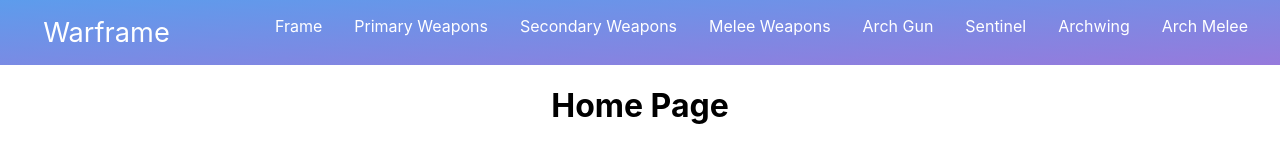
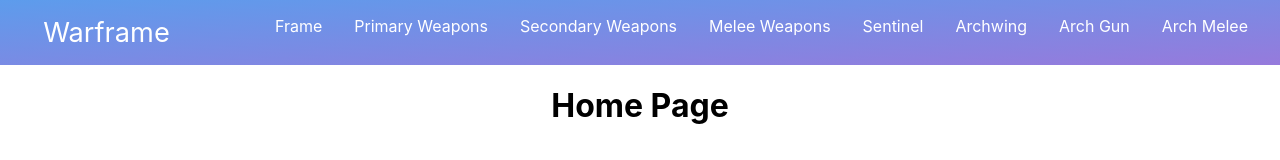
Before and after one commit to MKAbuMattar/warframe, a React (Create React App) app: page / in a window 1280 px wide. Shown: the top 160 px of the page. Built offline with nearby package versions, Linux system fonts and the light colour scheme.

Commit message:
Update Nav.js

```diff
--- a/src/Nav.js
+++ b/src/Nav.js
@@ -28,15 +28,15 @@
           </li>
 
           <li className="nav-item">
-            <Link to="/arch-gun">Arch Gun</Link>
-          </li>
-
-          <li className="nav-item">
             <Link to="/sentinel">Sentinel</Link>
           </li>
 
           <li className="nav-item">
             <Link to="/archwing">Archwing</Link>
+          </li>
+
+          <li className="nav-item">
+            <Link to="/arch-gun">Arch Gun</Link>
           </li>
 
           <li className="nav-item">
```
